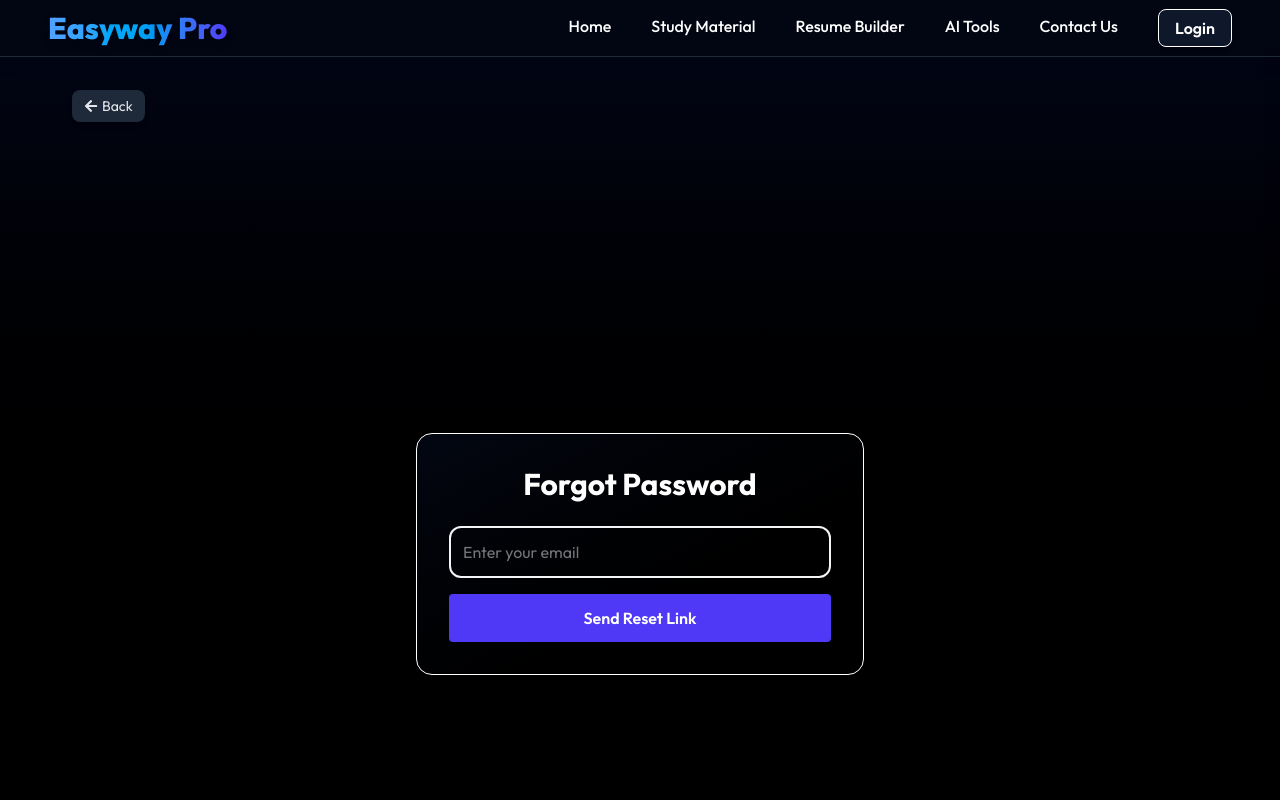
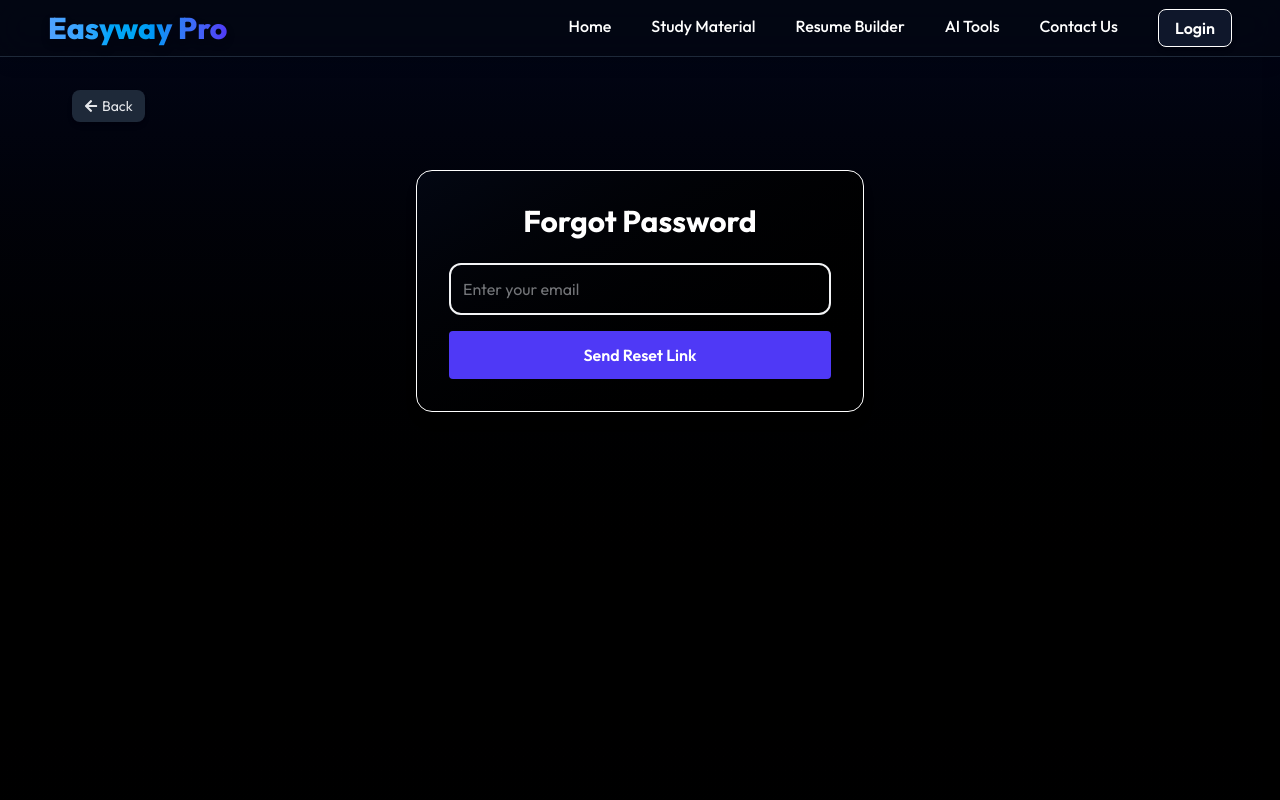
Before and after one commit to AkshatJain05/easywaypro, a React (Vite) app in the folder frontent/: page /forgot-password in a window 1280 px wide. Shown: the top 800 px of the page. Built offline with nearby package versions, Linux system fonts and the light colour scheme; no server answers; a web font is replaced by a local one.

Commit message:
Improve spacing

```diff
--- a/frontent/src/pages/auth/ForgotPassword.jsx
+++ b/frontent/src/pages/auth/ForgotPassword.jsx
@@ -41,7 +41,7 @@
         <span>Back</span>
       </button>
 
-      <div className="min-h-screen flex items-center justify-center p-4">
+      <div className="min-h-screen flex items-start  justify-center p-4">
         <div className="bg-gradient-to-br from-gray-950 to-black border-1 w-full max-w-md p-8 rounded-2xl shadow-lg text-white">
           <h2 className="text-3xl font-bold text-center mb-6">
             Forgot Password
```
